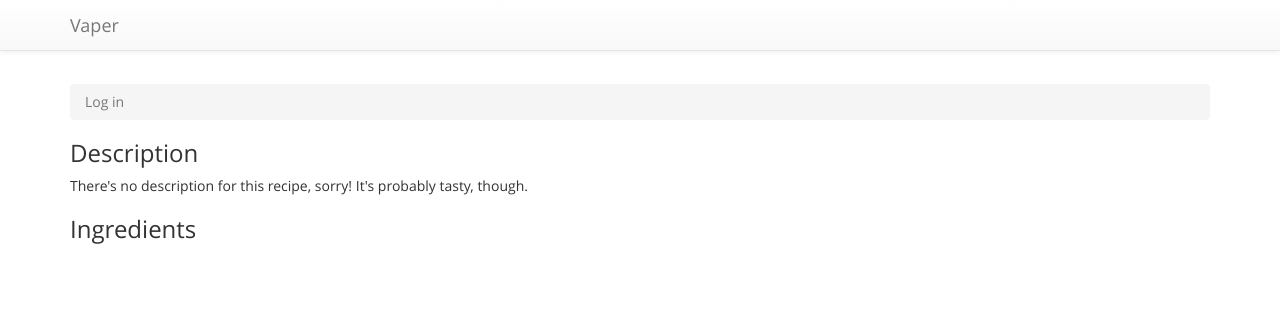
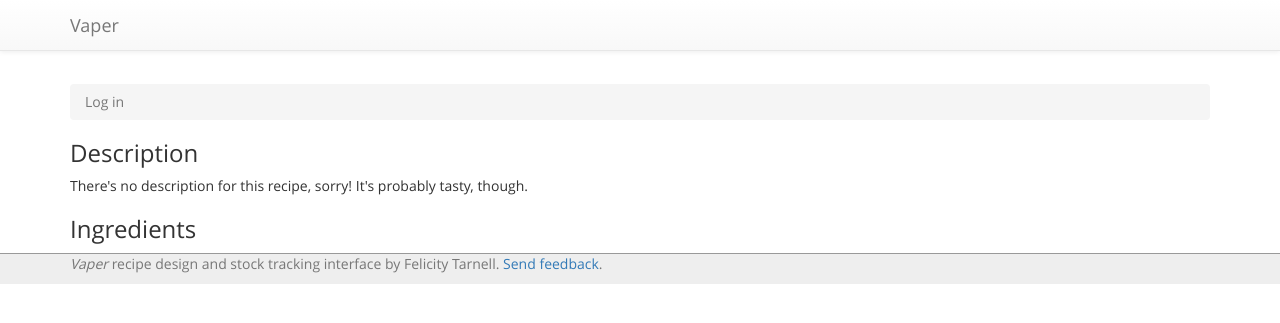
Before and after one commit to unixwitch/vaper, a Django app: template vaper/templates/vaper/recipe.html in a window 1280 px wide. Shown: the top 323 px of the page. Run offline with Django 3.2, Linux system fonts and the light colour scheme; the template is opened without the code that fills it, so the values that code supplies are empty; parts of the project's set-up code (start-up, migrations or seed data) failed here and were passed over; some libraries are stand-ins or nearby versions.

Commit message:
UI improvements

```diff
--- a/vaper/static/vaper/css/main.css
+++ b/vaper/static/vaper/css/main.css
@@ -64,3 +64,8 @@ span.recipe-new-flavour {
   color: #9999ff;
   cursor: pointer;
 }
+
+.footer {
+	border-top: solid 1px #999;
+	background-color: #eee;
+}
--- a/vaper/static/vaper/js/recipe.js
+++ b/vaper/static/vaper/js/recipe.js
@@ -246,7 +246,7 @@ function do_update_stock(event) {
 /* Add another flavour to the recipe */
 function recipe_make_flavourinstance_ui(fnum, id, name, strength) {
     var input =
-        $('<div class="form-group"/>', {
+        $('<div class="form-group" id="vui-form-group-flavour-'+fnum+'"/>', {
             style: 'margin: 0 0 0 0',
         })
         .append($('<div class="vui-form-input col-sm-9"/>')
@@ -284,6 +284,7 @@ function recipe_make_flavourinstance_ui(fnum, id, name, strength) {
                 .append($('<div class="input-group-addon">%</div>'))
             )
         )
+        .append($('<ul class="help-block"></ul>'))
     ;
 
     return input;
--- a/vaper/templates/vaper/base.html
+++ b/vaper/templates/vaper/base.html
@@ -113,5 +113,14 @@
 
   </div>
 </div>
+
+<footer class='footer'>
+  <div class='container'>
+    <p class='text-muted'><em>Vaper</em> recipe design and stock tracking interface
+    by Felicity Tarnell.
+		<a href='mailto:ft@le-fay.org'>Send feedback</a>.</p>
+  </div>
+</footer>
+
 </body>
 </html>
```
Also changed, not shown: vaper/views/api/recipe.py (+16 -1 lines).
